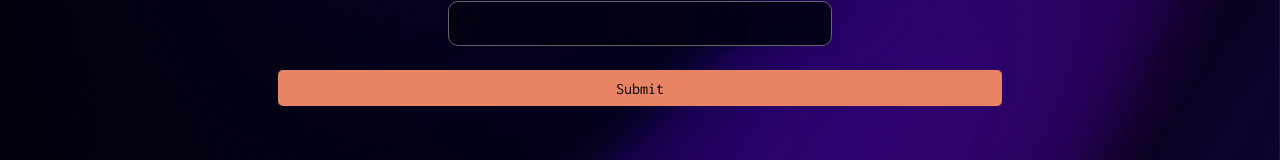
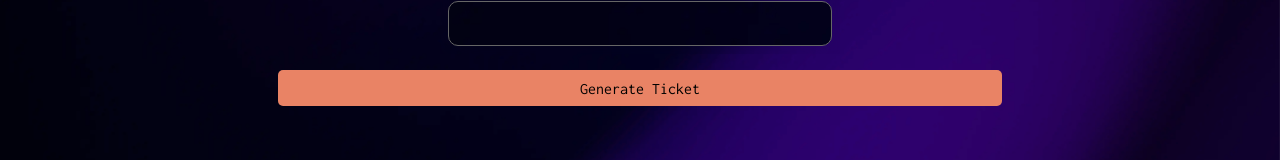
Before and after one commit to ar4scode/ticket-generator, a React (Vite) app: page / in a window 1280 px wide. Shown: the part 605-765 px from the top of the page. Built offline with nearby package versions, Linux system fonts and the light colour scheme.

Commit message:
Chnage the submit button style

```diff
--- a/src/App.css
+++ b/src/App.css
@@ -87,9 +87,14 @@ form {
   font-size: 1rem;
   border:1px solid #666;
   border-radius: 10px;
+  cursor: pointer;
   /* background: rgba(255, 255, 255, 0.8); Prevent input from being blurred */
   background: url('./assets/background-desktop.png');
   color: #666;
+}
+
+.input-containers input:hover {
+  background-color: #6c5672;
 }
 
 .input-containers input[type="file"] {
--- a/src/components/FormContainer.jsx
+++ b/src/components/FormContainer.jsx
@@ -156,7 +156,7 @@ const FormContainer = () => {
         {/* No validation is applied to GitHub username */}
       </div>
 
-      <button type="submit">Submit</button>
+      <button type="submit">Generate Ticket</button>
     </form>
   );
 };
```
